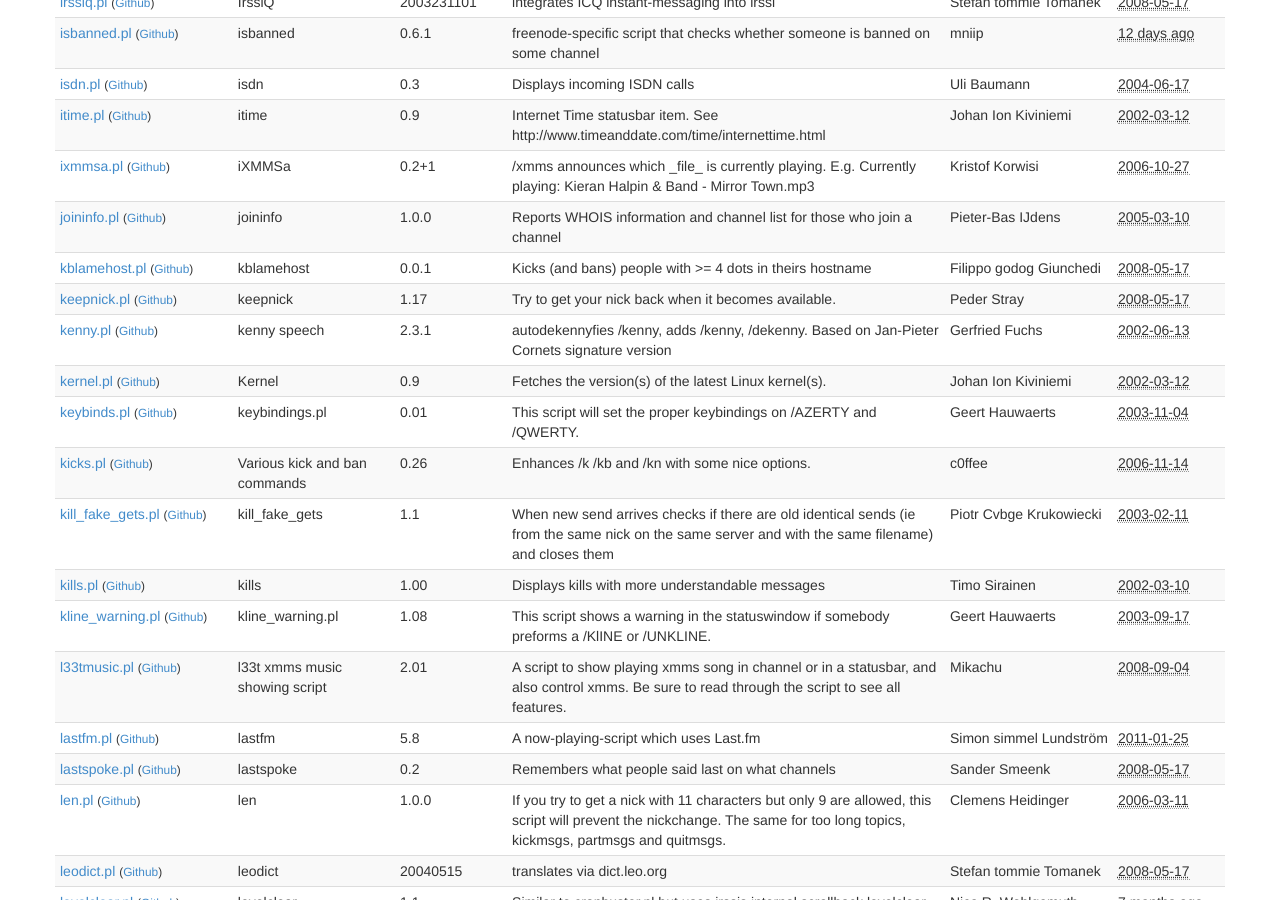
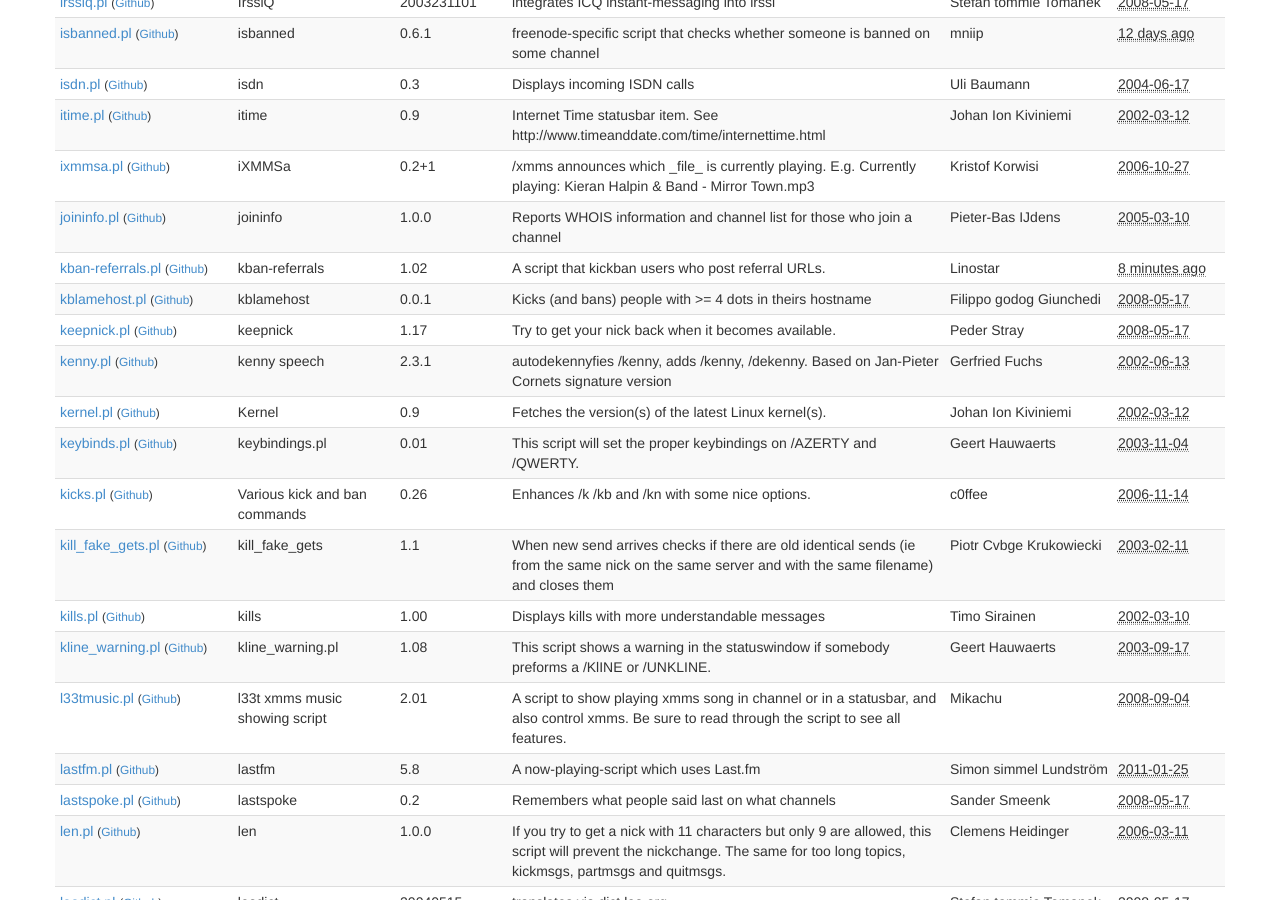
Before and after one commit to irssi/scripts.irssi.org, a Jekyll site: the page built from index.html, in a window 1280 px wide and 900 px high, scrolled down 8799 px. Built offline with Jekyll 4.4.1, drawn with Linux system fonts in a browser that asks for light colours.

Commit message:
Added kban-referrals.pl

```diff
--- a/_data/scripts.yaml
+++ b/_data/scripts.yaml
@@ -2015,6 +2015,16 @@
   url: "http://pieter-bas.ijdens.com/irssi/"
   version: "1.0.0"
 
+- authors: "Linostar"
+  contact: "linostar@sdf.org"
+  description: "A script that kickban users who post referral URLs."
+  filename: "kban-referrals.pl"
+  modified: "2015-01-25 11:10:00"
+  license: "New BSD"
+  name: "kban-referrals"
+  url: "https://github.com/linostar/irssi-scripts/blob/master/kban-referrals.pl"
+  version: "1.02"
+
 - authors: "Filippo godog Giunchedi"
   contact: "filippo@esaurito.net"
   description: "Kicks (and bans) people with >= 4 dots in theirs hostname"
```
Also changed, not shown: 1 other file.
